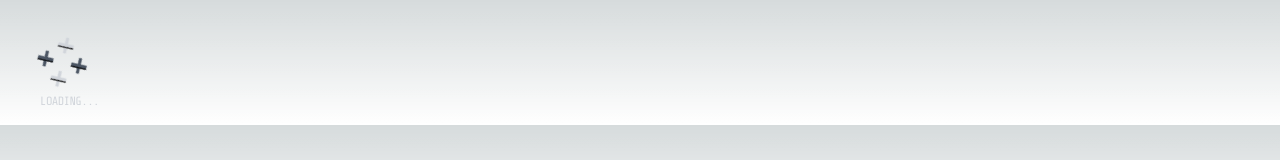
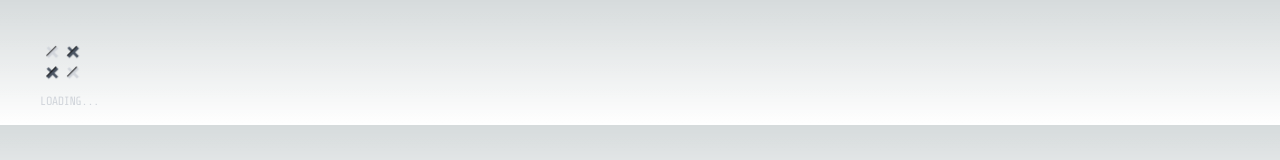
Before and after one commit to brandon-moy/idea-playground, a Next.js app: page /loading-spinners in a window 1280 px wide. Shown: the top 160 px of the page. Built offline with nearby package versions, Linux system fonts and the light colour scheme; what tailwindcss-animation-delay would draw is missing.

Commit message:
Adjusted scale of rotate from 1.1 to 1 and started animation to change bg color of x while rotating

```diff
--- a/components/spinners/nikke.tsx
+++ b/components/spinners/nikke.tsx
@@ -3,22 +3,22 @@ export default function NikkeLoader() {
     // main container
     <div className="p-10 w-[125px] h-[125px]">
       {/* x  container */}
-      <div className="flex w-full h-full flex-wrap mb-2 scale-90 animate-[nikkeLoad_5s_linear_infinite]">
+      <div className="flex w-full h-full flex-wrap mb-2 scale-90 animate-[nikkeLoad_4s_linear_infinite]">
         <div className="relative basis-1/2">
-          <div className="w-[15px] h-[2.5px] bg-gray-300 rotate-45 absolute translate-x-1 translate-y-[0.6rem]"></div>
-          <div className="w-[15px] h-[4px] bg-gray-300 -rotate-45 absolute translate-x-[0.23rem] translate-y-[0.55rem] border-t-[1.5px] border-black"></div>
+          <div className="w-[15px] h-[2.5px] bg-gray-300 rotate-45 absolute translate-x-1 translate-y-[0.6rem] animte-nikke-light-x"></div>
+          <div className="w-[15px] h-[4px] bg-gray-300 -rotate-45 absolute translate-x-[0.23rem] translate-y-[0.55rem] border-t-[1.5px] border-black animte-nikke-light-x"></div>
+        </div>
+        <div className="relative basis-1/2">
+          <div className="w-[15px] h-[2.5px] bg-gray-600 rotate-45 absolute translate-x-1 translate-y-[0.6rem] animate-[nikke-dark-x_4s_ease_infinite]"></div>
+          <div className="w-[15px] h-[4px] bg-gray-600 -rotate-45 absolute translate-x-[0.23rem] translate-y-[0.55rem] border-t-[1.5px] border-black animate-[nikke-dark-x_4s_ease_infinite]"></div>
         </div>
         <div className="relative basis-1/2">
           <div className="w-[15px] h-[2.5px] bg-gray-600 rotate-45 absolute translate-x-1 translate-y-[0.6rem]"></div>
           <div className="w-[15px] h-[4px] bg-gray-600 -rotate-45 absolute translate-x-[0.23rem] translate-y-[0.55rem] border-t-[1.5px] border-black"></div>
         </div>
         <div className="relative basis-1/2">
-          <div className="w-[15px] h-[2.5px] bg-gray-600 rotate-45 absolute translate-x-1 translate-y-[0.6rem]"></div>
-          <div className="w-[15px] h-[4px] bg-gray-600 -rotate-45 absolute translate-x-[0.23rem] translate-y-[0.55rem] border-t-[1.5px] border-black"></div>
-        </div>
-        <div className="relative basis-1/2">
-          <div className="w-[15px] h-[2.5px] bg-gray-300 rotate-45 absolute translate-x-1 translate-y-[0.6rem]"></div>
-          <div className="w-[15px] h-[4px] bg-gray-300 -rotate-45 absolute translate-x-[0.23rem] translate-y-[0.55rem] border-t-[1.5px] border-black"></div>
+          <div className="w-[15px] h-[2.5px] bg-gray-300 rotate-45 absolute translate-x-1 translate-y-[0.6rem] animte-nikke-light-x"></div>
+          <div className="w-[15px] h-[4px] bg-gray-300 -rotate-45 absolute translate-x-[0.23rem] translate-y-[0.55rem] border-t-[1.5px] border-black animte-nikke-light-x"></div>
         </div>
       </div>
       {/* LOADING... container */}
--- a/tailwind.config.ts
+++ b/tailwind.config.ts
@@ -78,18 +78,37 @@ const config: Config = {
         },
         nikkeLoad: {
           "0%": { transform: "scale(0.9) rotate(0deg)" },
-          "7.5%": { transform: "scale(1.1) rotate(45deg)" },
+          "7.5%": { transform: "scale(1) rotate(45deg)" },
           "15%": { transform: "scale(0.9) rotate(90deg)" },
           "25%": { transform: "scale(0.9) rotate(90deg)" },
-          "32.5%": { transform: "scale(1.1) rotate(135deg)" },
+          "32.5%": { transform: "scale(1) rotate(135deg)" },
           "40%": { transform: "scale(0.9) rotate(180deg)" },
           "50%": { transform: "scale(0.9) rotate(180deg)" },
-          "57.5%": { transform: "scale(1.1) rotate(225deg)" },
+          "57.5%": { transform: "scale(1) rotate(225deg)" },
           "65%": { transform: "scale(0.9) rotate(270deg)" },
           "75%": { transform: "scale(0.9) rotate(270deg)" },
-          "82.5%": { transform: "scale(1.1) rotate(315deg)" },
+          "82.5%": { transform: "scale(1) rotate(315deg)" },
           "90%": { transform: "scale(0.9) rotate(360deg)" },
           "100%": { transform: "scale(0.9) rotate(360deg)" },
+        },
+        "nikke-dark-x": {
+          "0%": { backgroundColor: "rgb(75, 85, 99)" },
+          "7.5%": { backgroundColor: "rgb(156, 163, 175" },
+          "15%": { backgroundColor: "rgb(209, 213, 219)" },
+          "25%": { backgroundColor: "rgb(209, 213, 219)" },
+          "32.5%": { backgroundColor: "rgb(156, 163, 175" },
+          "40%": { backgroundColor: "rgb(75, 85, 99)" },
+          "50%": { backgroundColor: "rgb(75, 85, 99)" },
+          "57.5%": { backgroundColor: "rgb(156, 163, 175" },
+          "65%": { backgroundColor: "rgb(209, 213, 219)" },
+          "75%": { backgroundColor: "rgb(209, 213, 219)" },
+          "82.5%": { backgroundColor: "rgb(156, 163, 175" },
+          "90%": { backgroundColor: "rgb(75, 85, 99)" },
+          "100%": { backgroundColor: "rgb(75, 85, 99)" },
+        },
+        "nikke-light-x": {
+          "0%, 100%": { backgroundColor: "rgb(209, 213, 219)" },
+          "50%": { backgroundColor: "rgb(156, 163, 175" },
         },
       },
       aspectRatio: {
```
